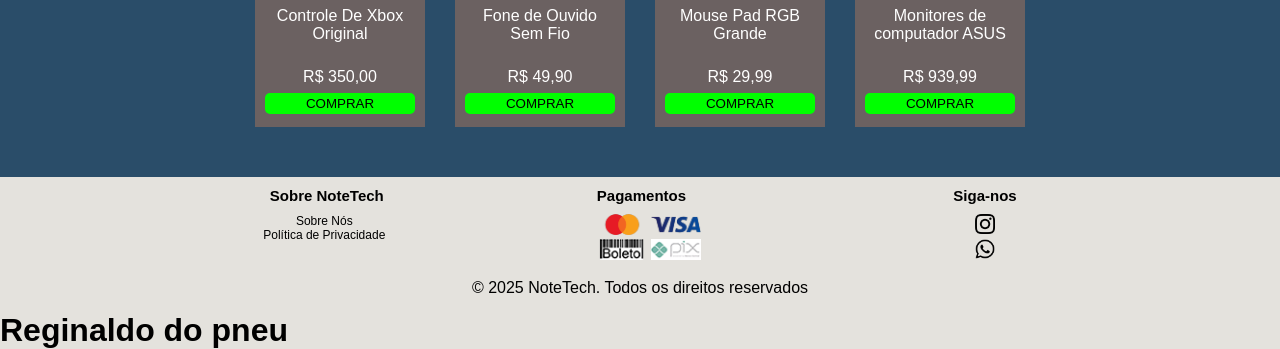
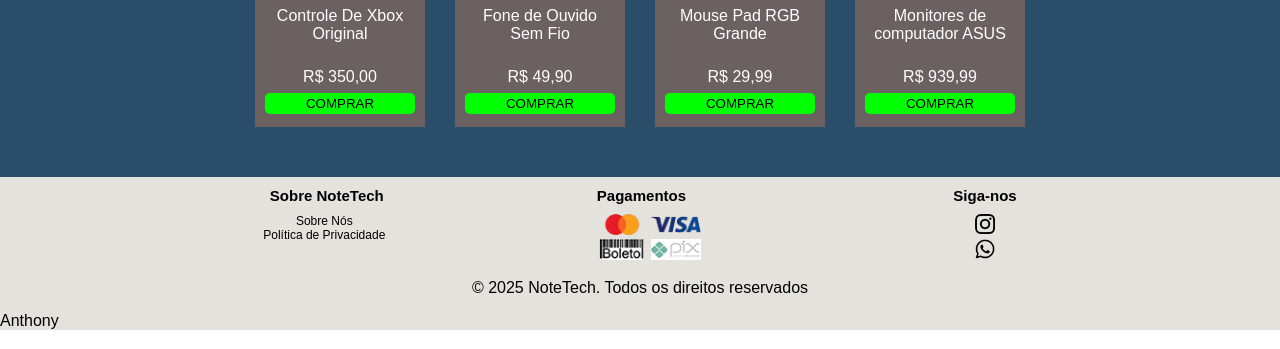
Before and after one commit to kogamayl/NoteTech, a plain HTML site: page index.html in a window 1280 px wide. Shown: the part 1047-1396 px from the top of the page. Drawn offline with Linux system fonts and the light colour scheme.

Commit message:
Update index.html

```diff
--- a/index.html
+++ b/index.html
@@ -209,7 +209,7 @@
             </div>
             <p class="p">© 2025 NoteTech. Todos os direitos reservados</p>
         </div>
-        <h1>Reginaldo do pneu</h1>
+        <p>Anthony</p>
     </footer>
 </body>
 
```
